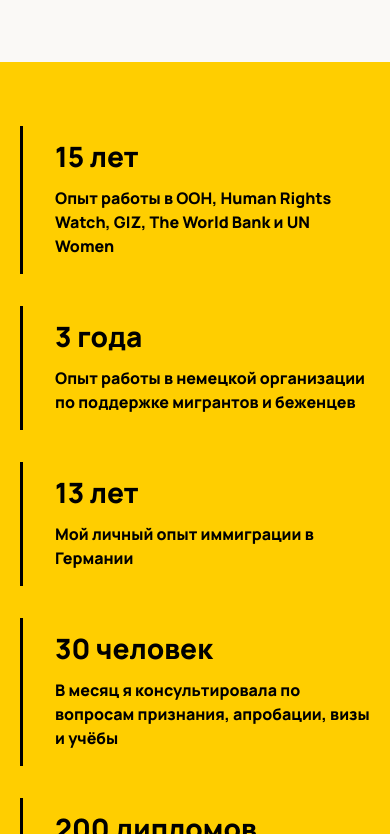
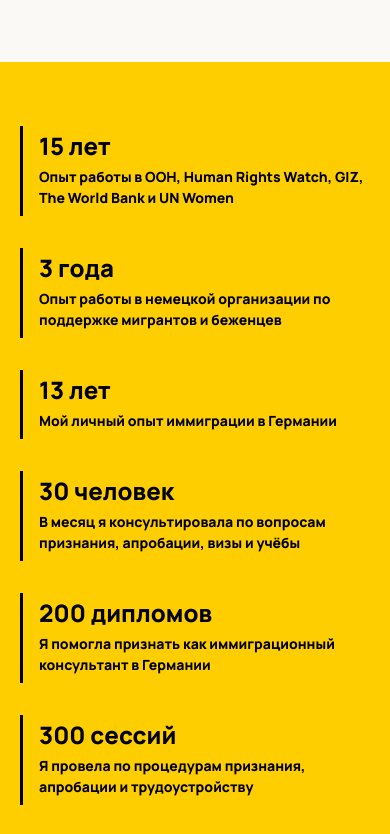
Before and after one commit to SofyaBorisenko/elina-anerkennung-germany, a React (Vite) app: page / in a window 390 px wide. Shown: the part 1870-2704 px from the top of the page. Built offline with nearby package versions, Linux system fonts and the light colour scheme.

Commit message:
Styled mobile Stats

```diff
--- a/src/components/Stats.jsx
+++ b/src/components/Stats.jsx
@@ -39,15 +39,15 @@ const renderStats = (data) => (
     gap={['2rem', '3.5rem']}
   >
     {data.map((stat, index) => (
-      <Stat key={index} borderLeft='3px solid #000000' pl='2rem'>
+      <Stat key={index} borderLeft='3px solid #000000' pl={['1rem', '2rem']}>
         <Text
           alignSelf='stretch'
           fontFamily='Manrope'
           fontWeight='800'
-          fontSize='1.75rem'
+          fontSize={['1.5rem', '1.75rem']}
           fontStyle='normal'
           lineHeight='100%'
-          my='1rem'
+          my={['0.5rem', '1rem']}
         >
           {stat.label}
         </Text>
@@ -55,10 +55,10 @@ const renderStats = (data) => (
           alignSelf='stretch'
           fontFamily='Manrope'
           fontWeight='800'
-          fontSize='1rem'
+          fontSize={['0.875rem', '1rem']}
           fontStyle='normal'
           lineHeight='150%'
-          my='1rem'
+          my={['0.5rem', '1rem']}
         >
           {stat.text}
         </Text>
@@ -66,6 +66,7 @@ const renderStats = (data) => (
     ))}
   </Flex>
 );
+
 const Stats = () => {
   return (
     <VStack
@@ -81,4 +82,5 @@ const Stats = () => {
     </VStack>
   );
 };
+
 export default Stats;
```
